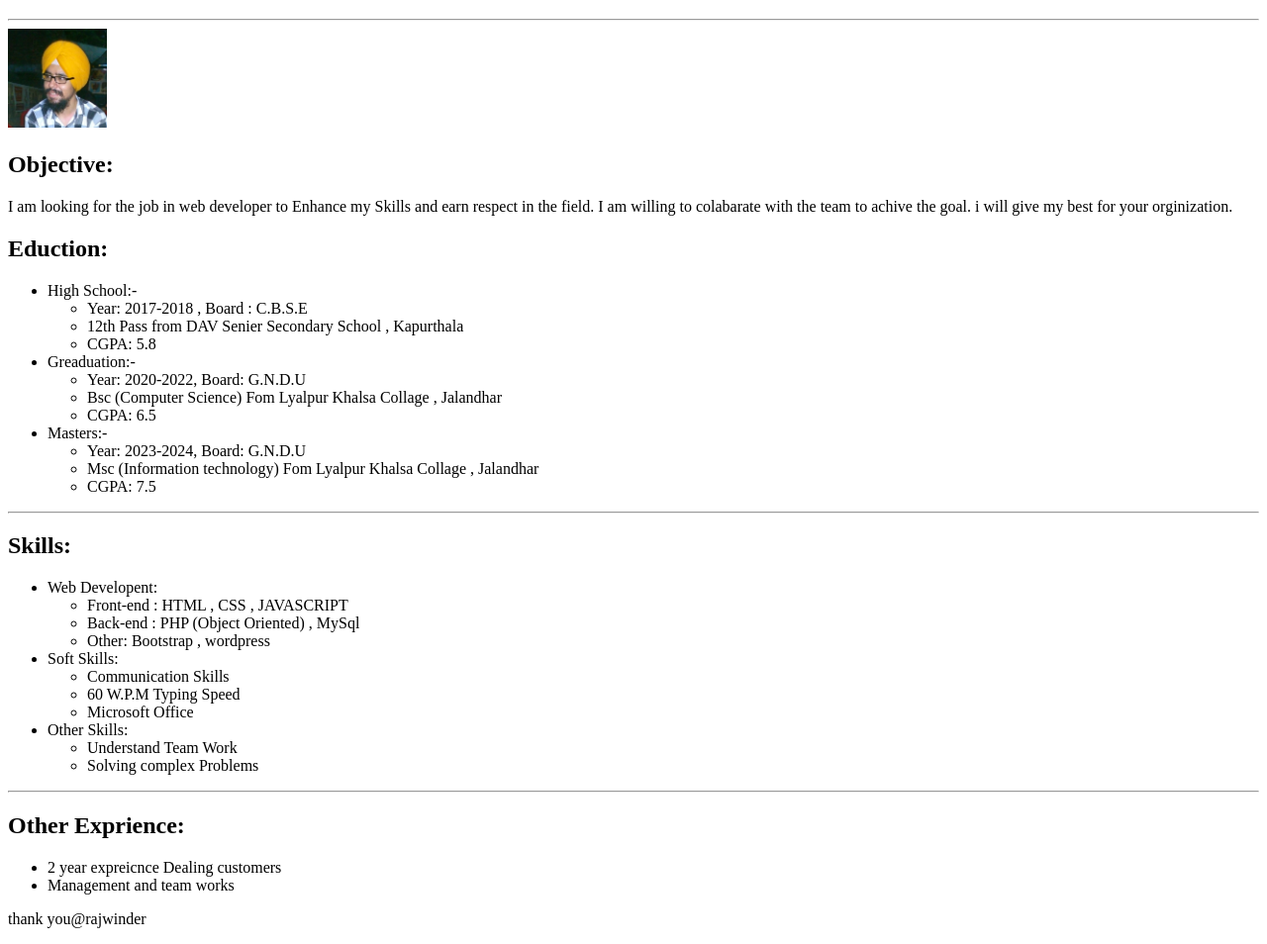
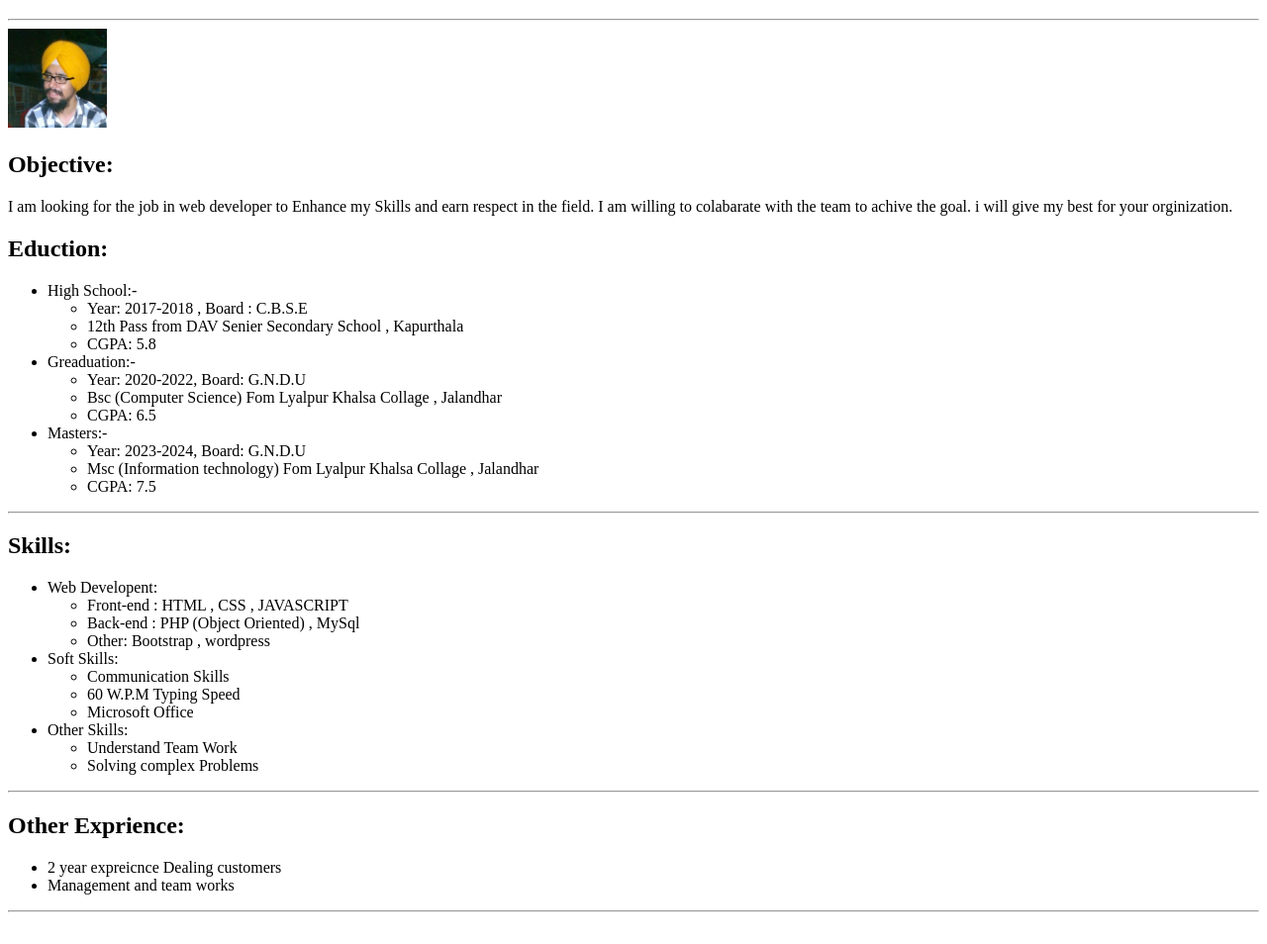
Before and after one commit to rajwindersxxx/website, a plain HTML site: page public/4.4 capstone(resume)/index.html in a window 1280 px wide. Shown: the part 61-1015 px from the top of the page at 99% size. After the commit the page ends 991 px from the top, so only its background shows below. Drawn offline with Linux system fonts and the light colour scheme.

Commit message:
Update index.html

```diff
--- a/public/4.4 capstone(resume)/index.html
+++ b/public/4.4 capstone(resume)/index.html
@@ -78,7 +78,7 @@
       <li>Management and team works</li>
     </ul>
     <footer>
-      <p>thank you@rajwinder</p>
+      <hr />
     </footer>
   </body>
 </html>
```
